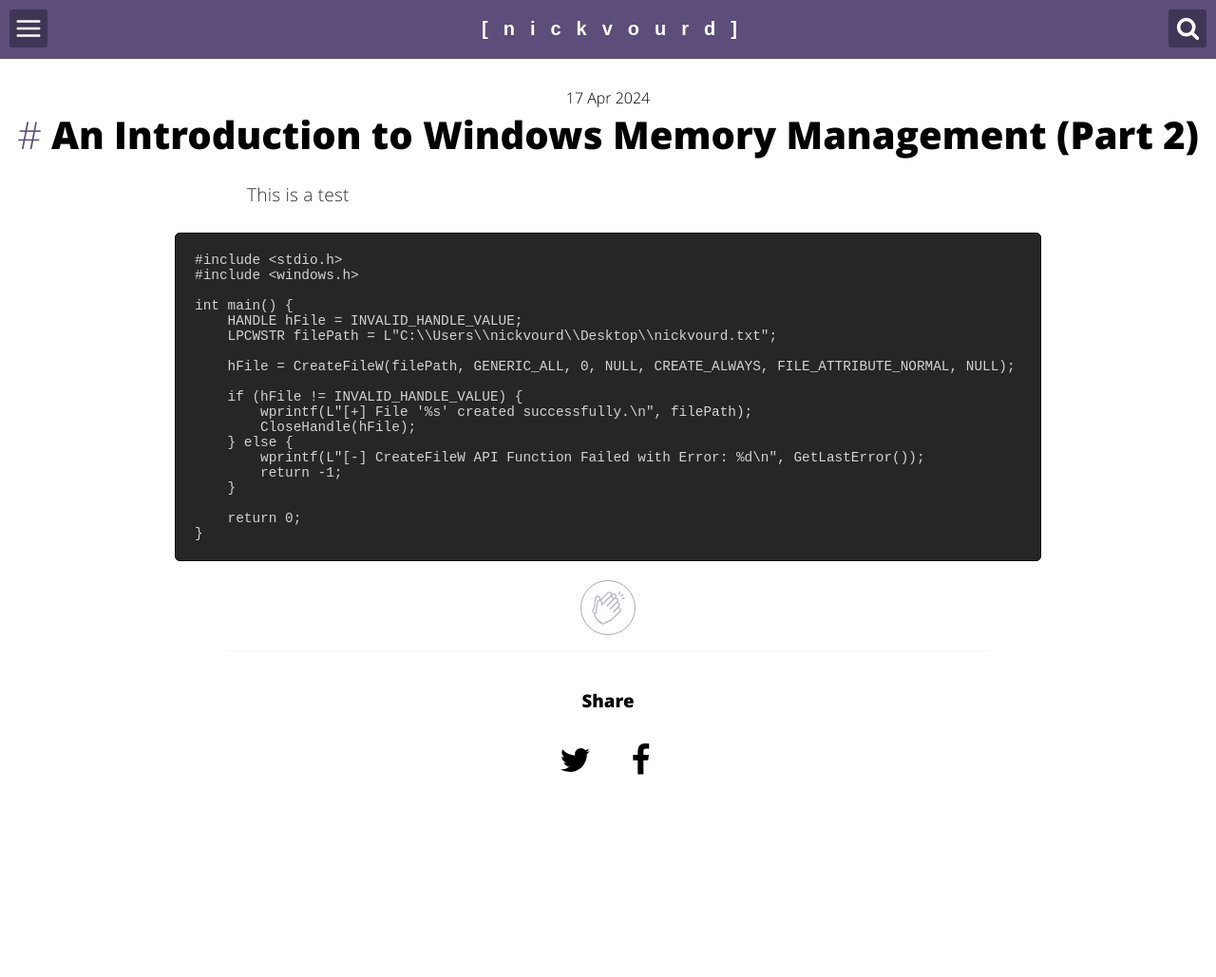
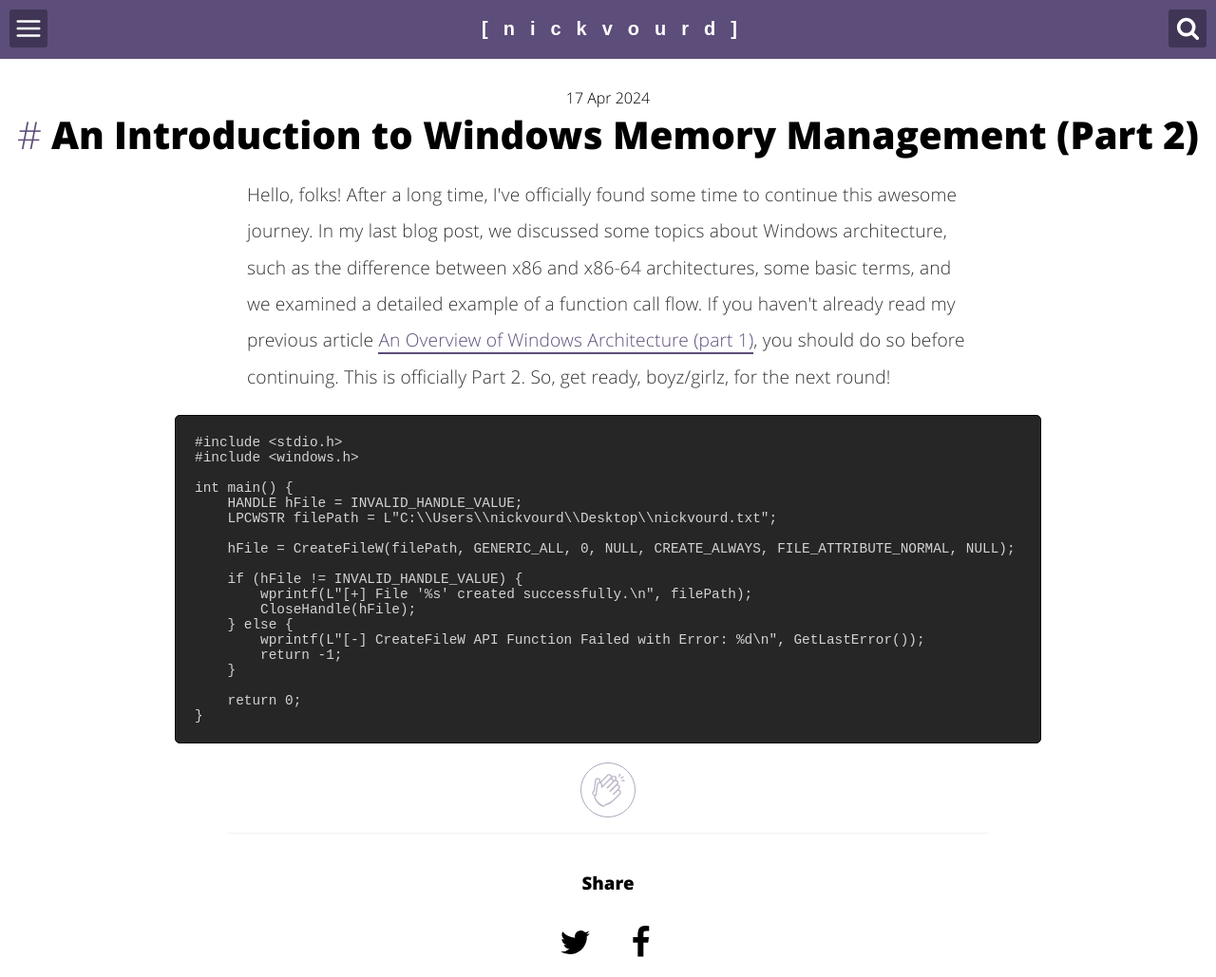
Before and after one commit to nickvourd/nickvourd.github.io, a Jekyll site: the page built from _posts/2024-04-17-an-introduction-to-windows-memory-management.md, in a window 1280 px wide. Shown: the whole page at 95% size. Built offline with Jekyll 4.4.1, drawn with Linux system fonts in a browser that asks for light colours; before the commit the page ends 900 px from its top, so only the background shows below that.

Commit message:
An Introduction to Windows Memory Management (Part 2)

````diff
--- a/_posts/2024-04-17-an-introduction-to-windows-memory-management.md
+++ b/_posts/2024-04-17-an-introduction-to-windows-memory-management.md
@@ -135,7 +135,7 @@ function topFunction() {
 }
 </script>
 
-<p>This is a test</p>
+<p>Hello, folks! After a long time, I've officially found some time to continue this awesome journey. In my last blog post, we discussed some topics about Windows architecture, such as the difference between x86 and x86-64 architectures, some basic terms, and we examined a detailed example of a function call flow. If you haven't already read my previous article <a href="https://nickvourd.github.io/an-overview-of-windows-arch/">An Overview of Windows Architecture (part 1)</a>, you should do so before continuing. This is officially Part 2. So, get ready, boyz/girlz, for the next round!</p>
 
 ```
 #include <stdio.h>
````
